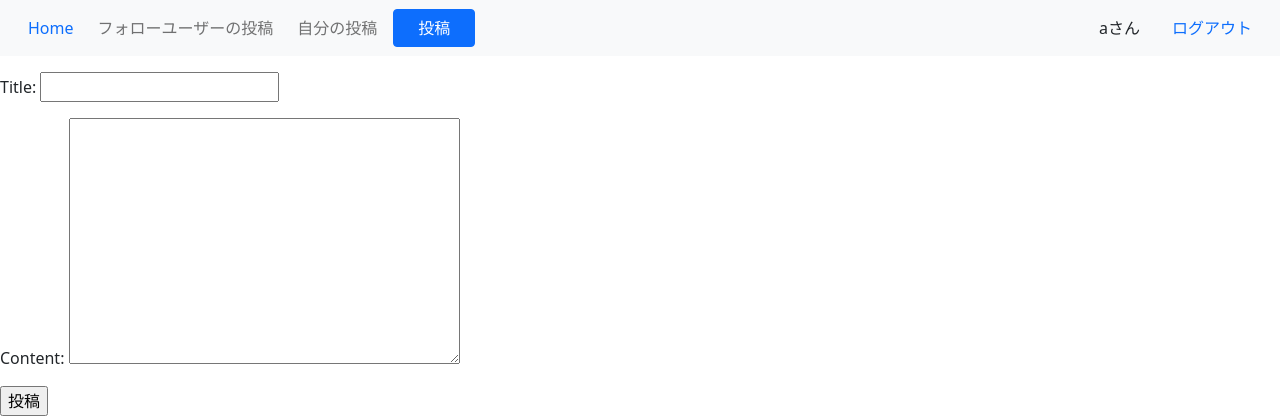
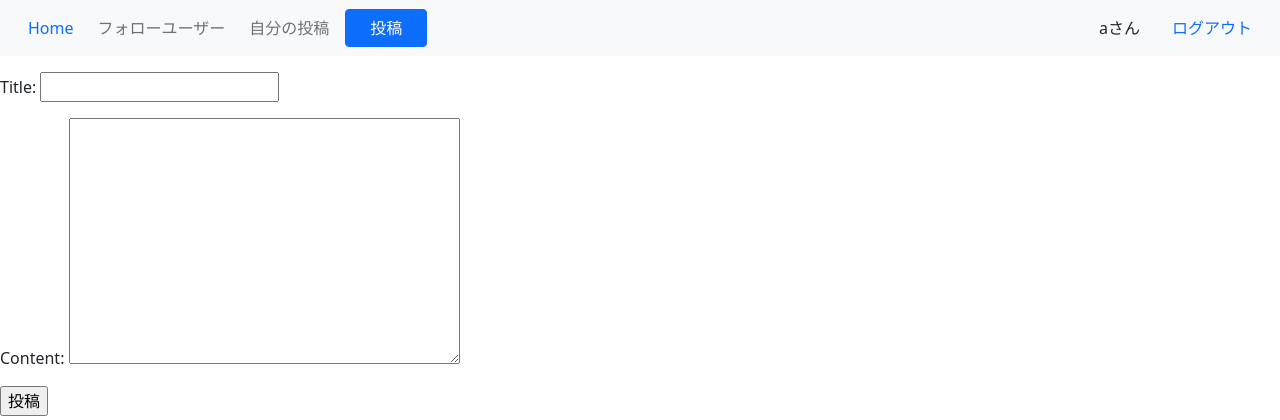
Before and after one commit to yuu403/Django_snsapp, a Django app: page /create/ in a window 1280 px wide. Shown: the top 420 px of the page. Run offline with Django 5.2, Linux system fonts and the light colour scheme; a user stored in the database is signed in.

Commit message:
Update UI

```diff
--- a/templates/base.html
+++ b/templates/base.html
@@ -36,7 +36,7 @@
               {% if request.resolver_match.url_name == 'follow-list' %}
               active
               {% endif %}"
-              href="{% url 'follow-list' %}">フォローユーザーの投稿</a>
+              href="{% url 'follow_users' %}">フォローユーザー</a>
               <a class="nav-link
               {% if request.resolver_match.url_name == 'mypost' %}
               active
```
